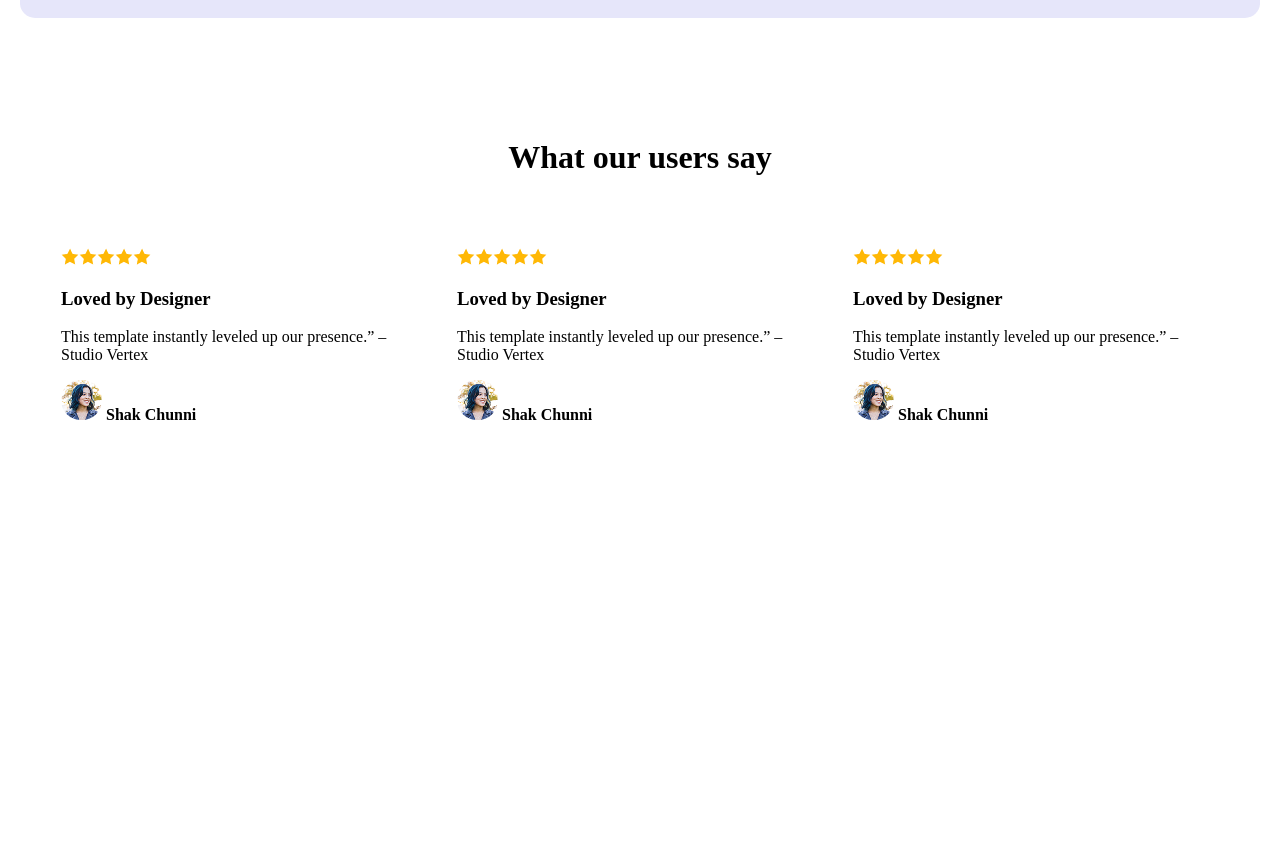
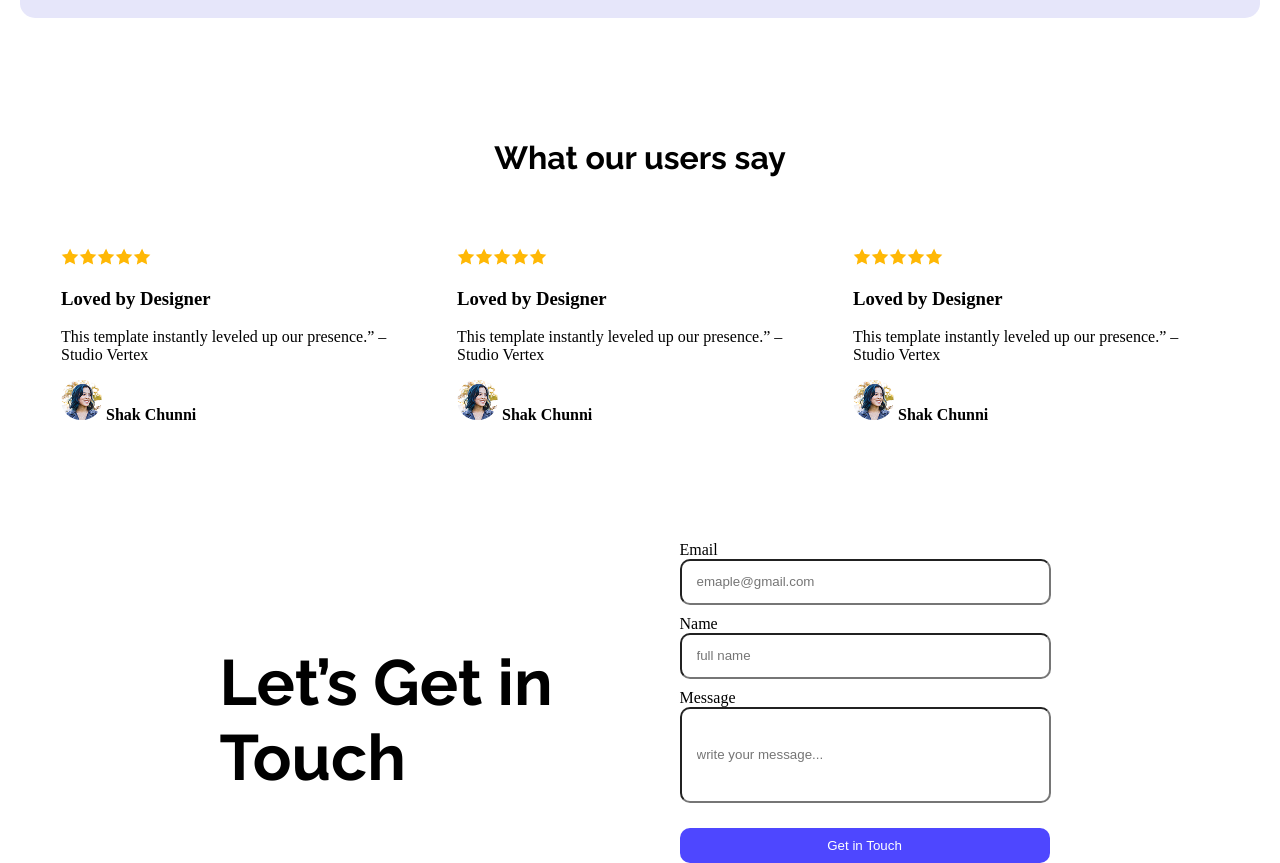
Before and after one commit to tahmeedhasan88/1st-assignment, a plain HTML site: page index.html in a window 1280 px wide. Shown: the part 1520-2383 px from the top of the page. Before the commit the page ends 2011 px from the top, so only its background shows below. Drawn offline with Linux system fonts and the light colour scheme.

Commit message:
added more

```diff
--- a/index.html
+++ b/index.html
@@ -43,7 +43,7 @@
 </div>
         </div>
     <div class="review-box">
-        <h1>What our users say</h1>
+        <h1 class="raleway">What our users say</h1>
       <div class="reviews">
         <div class="review1">
             <img src="images/icon-star.png"><img src="images/icon-star.png"><img src="images/icon-star.png"><img src="images/icon-star.png"><img src="images/icon-star.png">
@@ -64,6 +64,21 @@
             <img class="round" src="images/avatar.png">
             <b>Shak Chunni</b></div>
 
+        </div>
+
+
+        <div class="Section">
+<div class="some-text">
+    <h1 class="raleway-tp">Let’s Get in Touch</h1>
+</div>
+
+<div class="form">
+    Email<input class="cstm"  type="email" placeholder="emaple@gmail.com">
+    Name<input class="cstm" type="text" placeholder="full name">
+    Message<input class="area" type="text-area" placeholder="write your message...">
+    <button class="submit">Get in Touch</button>
+
+</div>
 
         </div>
     <footer>
--- a/style.css
+++ b/style.css
@@ -8,6 +8,7 @@
   font-family: "Raleway", sans-serif;
   font-size: 4em;
   font-style: normal;
+  padding-left: 140px;
 }
 
 
@@ -145,3 +146,46 @@ width: 200px;
     border-radius: 10px;
     margin-top: 50px;
 }
+
+.Section{
+    height: 632px;
+    width: 1140px;
+    display: flex;
+    justify-content: center;
+    align-items: center;
+    gap: 100px;
+    margin-top: 50px;
+}
+
+.form{display: flex;
+flex-direction: column;
+justify-content: center;
+margin-right: 150px;}
+
+.cstm{
+    height: 40px;
+    width: 350px;
+    border-radius: 10px;
+    padding-left: 15px;
+    margin-bottom: 10px;
+
+}
+
+.area{height: 90px;
+    width: 350px;
+    border-radius: 10px;
+padding-left: 15px;
+ margin-bottom: 10px;}
+
+.submit{height: 35px;
+width: 370px;
+margin-top: 15px;
+color: #FFFFFF;
+background-color: #4E47FF;
+border-radius: 10px;
+border-style: none;}
+
+.some-text{
+    height: 200px;
+    width: 500px;
+}
```
